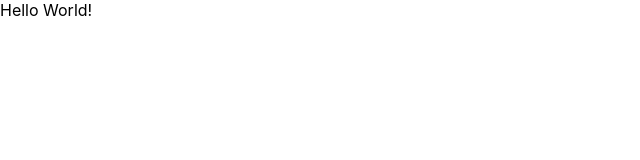
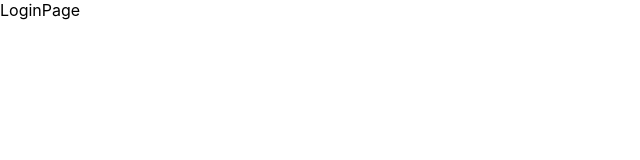
Before and after one commit to ezzypzzy/discord-app, a React (Create React App) app in the folder frontend/: page /login in a window 1280 px wide. Shown: the top 160 px of the page, without its empty margins (0-640 px from the left). Built offline with nearby package versions, Linux system fonts and the light colour scheme.

Commit message:
add routing

```diff
--- a/frontend/src/App.js
+++ b/frontend/src/App.js
@@ -1,10 +1,48 @@
 import React from 'react';
+// BrowserRouter is a component that uses the HTML5 history API
+// (pushState, replaceState and the popstate event) to keep your UI in sync with the URL.
+// Route: Route allows you to configure different pages to be shown based on the current URL.
+// Switch is used to wrap multiple Route components. ===>>> Replaced with Routes in v6
+// It will only render the first Route or Redirect that matches the current location.
+// ===>>> Redirect is replaced with Navigate in v6
+import { BrowserRouter as Router, Route, Routes, Navigate } from 'react-router-dom';
+import LoginPage from './authPages/LoginPage/LoginPage';
+import RegisterPage from './authPages/RegisterPage/RegisterPage';
+import Dashboard from './Dashboard/Dashboard';
+
 import './App.css';
 
 function App() {
-  return <div className="App">
-    Hello World!
-  </div>
+  /*
+  return <>
+    <Router>
+      <Switch>
+        <Route exact path='/login'>
+          <LoginPage />
+        </Route>
+        <Route exact path='/register'>
+          <RegisterPage />
+        </Route>
+        <Route exact path='/dashboard'>
+          <Dashboard />
+        </Route>
+        <Route path='/'>
+          <Redirect to='/dashboard' />
+        </Route>
+      </Switch>
+    </Router>
+  </>
+  */
+  return <>
+    <Router>
+      <Routes>
+        <Route path='/login' element={<LoginPage />} />
+        <Route path='/register' element={<RegisterPage />} />
+        <Route path='/dashboard' element={<Dashboard />} />
+        <Route path='/' element={<Navigate to='/dashboard' replace />} />
+      </Routes>
+    </Router>
+  </>
 }
 
 export default App;
--- /dev/null
+++ b/frontend/src/Dashboard/Dashboard.js
@@ -0,0 +1,9 @@
+import React from "react";
+
+const Dashboard = () => {
+  return (
+    <div>Dashboard</div>
+  )
+}
+
+export default Dashboard;
--- /dev/null
+++ b/frontend/src/authPages/LoginPage/LoginPage.js
@@ -0,0 +1,9 @@
+import React from "react";
+
+const LoginPage = () => {
+  return (
+    <div>LoginPage</div>
+  )
+}
+
+export default LoginPage;
--- /dev/null
+++ b/frontend/src/authPages/RegisterPage/RegisterPage.js
@@ -0,0 +1,9 @@
+import React from "react";
+
+const RegisterPage = () => {
+  return (
+    <div>RegisterPage</div>
+  )
+}
+
+export default RegisterPage;
```
